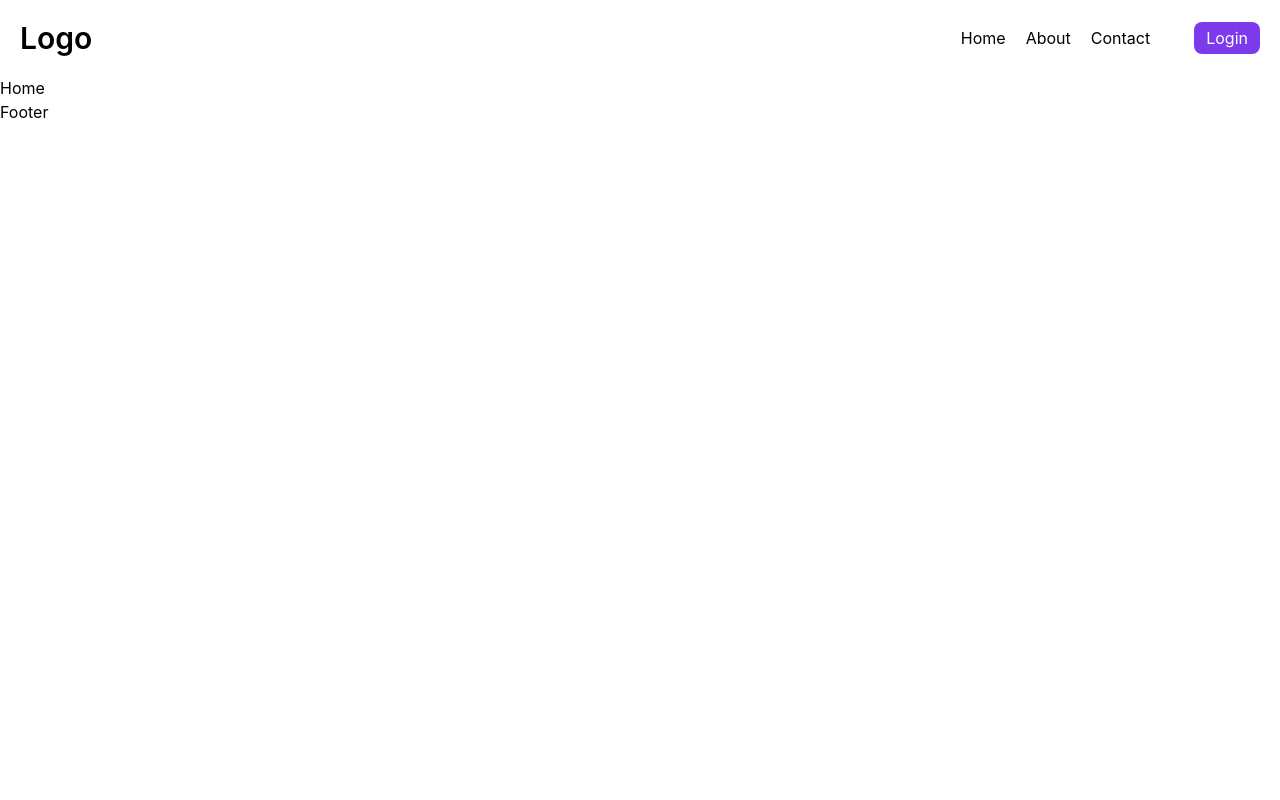
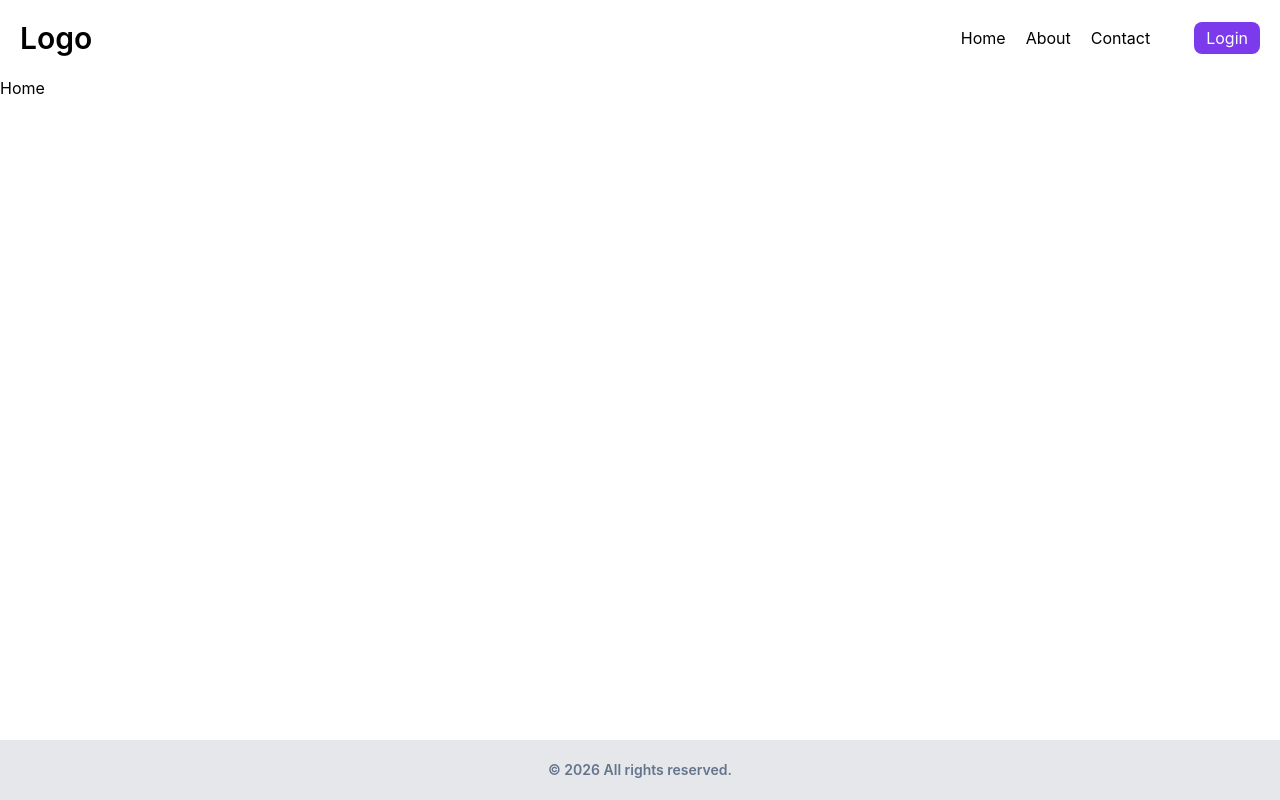
Before and after one commit to HebaElgohary/task1, a React (Vite) app: page / in a window 1280 px wide. Built offline with nearby package versions, Linux system fonts and the light colour scheme.

Commit message:
feat: add footer component

```diff
--- a/src/components/layout/Footer.tsx
+++ b/src/components/layout/Footer.tsx
@@ -2,6 +2,8 @@ import React from 'react'
 
 export default function Footer() {
   return (
-    <div>Footer</div>
+    <div className='absolute bottom-0 w-full text-center !p-5 bg-gray-200 '>
+
+<p className="text-sm text-text-secondary font-semibold"> © {new Date().getFullYear()} All rights reserved. </p>    </div>
   )
 }
```
